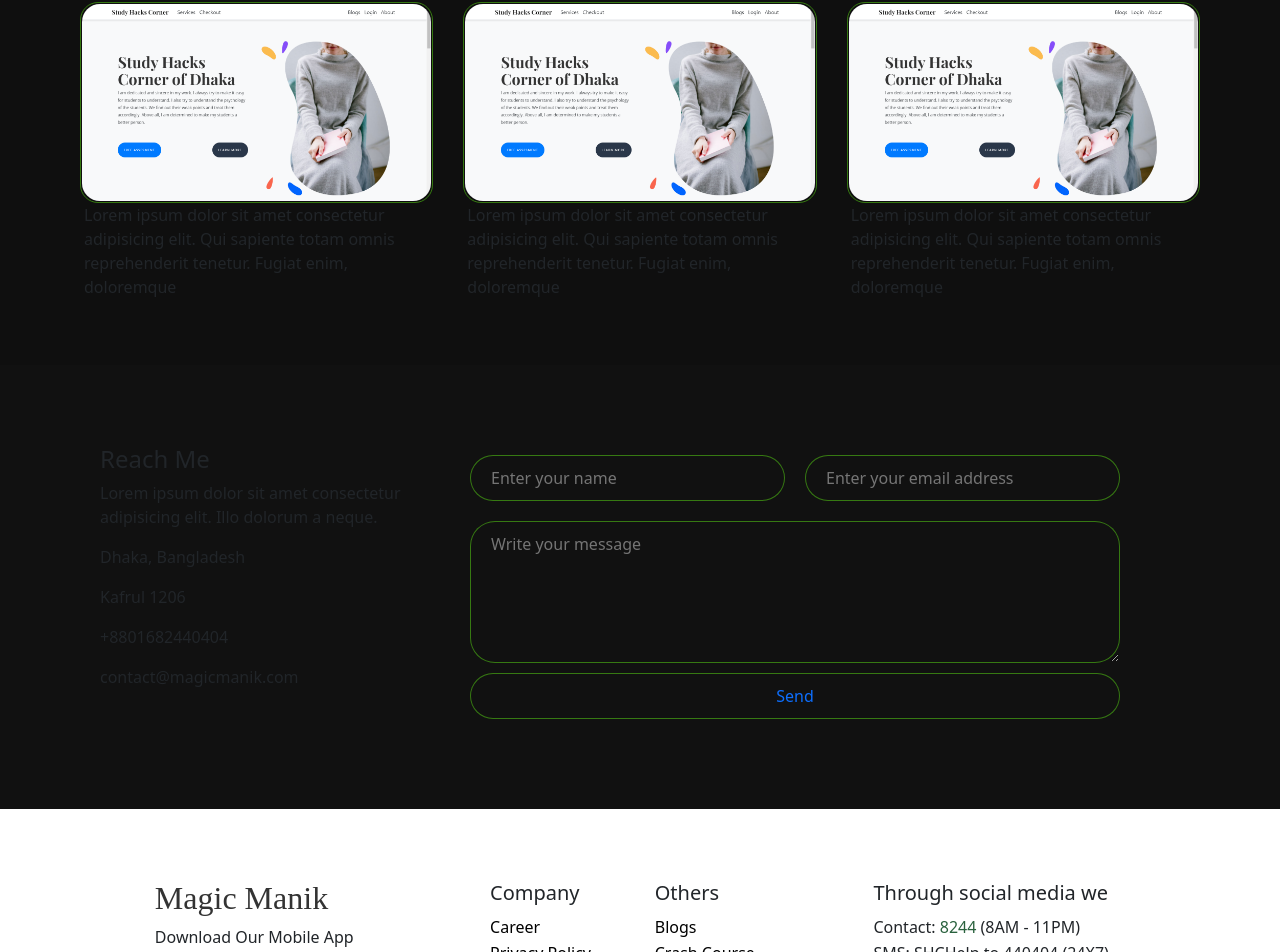
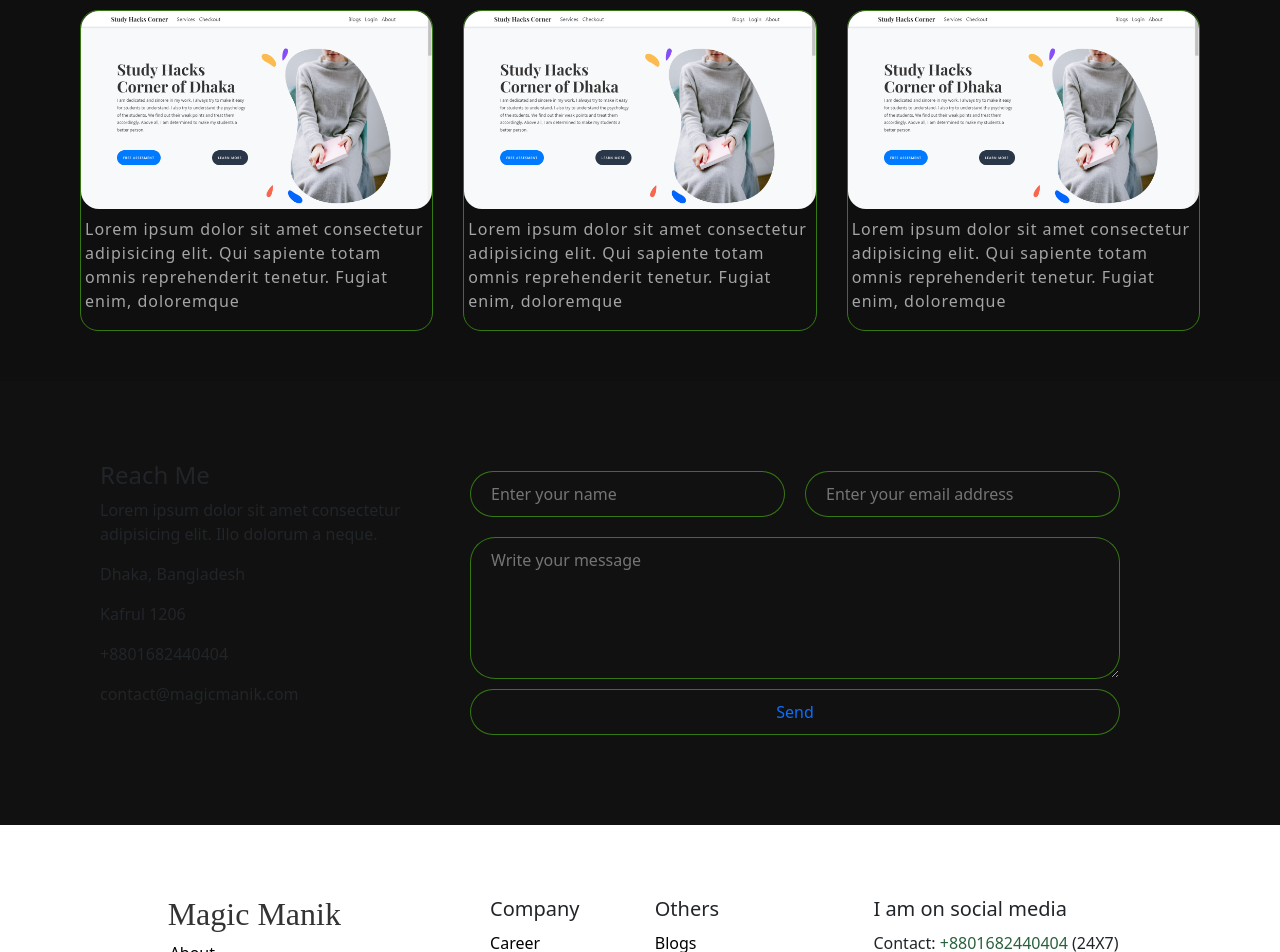
Before and after one commit to MagicManik/magic-manik-client, a React (Create React App) app: page / in a window 1280 px wide. Shown: the part 1111-2063 px from the top of the page. Built offline with nearby package versions, Linux system fonts and the light colour scheme.

Commit message:
update projects

```diff
--- a/src/Pages/Home/Projects/Projects.css
+++ b/src/Pages/Home/Projects/Projects.css
@@ -18,7 +18,13 @@
     border-width: 1px;
     border-color: rgba(92, 225, 21, 0.5);
     border-radius: 18px;
+}
+
+.project p {
     padding: 1px;
+    padding-top: 8px;
+    letter-spacing: 1px;
+    color: rgb(165, 165, 165);
 }
 
 .project img {
--- a/src/Pages/Home/Projects/Projects.js
+++ b/src/Pages/Home/Projects/Projects.js
@@ -15,38 +15,44 @@ const Projects = () => {
                 <div>
                     <div className='project'>
                         <a href="/"><img src={tools} alt="" /></a>
+                        <p className='px-1'>Lorem ipsum dolor sit amet consectetur adipisicing elit. Qui sapiente totam omnis reprehenderit tenetur. Fugiat enim, doloremque</p>
                     </div>
-                    <p className='px-1'>Lorem ipsum dolor sit amet consectetur adipisicing elit. Qui sapiente totam omnis reprehenderit tenetur. Fugiat enim, doloremque</p>
+
                 </div>
                 <div>
                     <div className='project'>
                         <a href="/"><img src={study} alt="" /></a>
+                        <p className='px-1'>Lorem ipsum dolor sit amet consectetur adipisicing elit. Qui sapiente totam omnis reprehenderit tenetur. Fugiat enim, doloremque</p>
                     </div>
-                    <p className='px-1'>Lorem ipsum dolor sit amet consectetur adipisicing elit. Qui sapiente totam omnis reprehenderit tenetur. Fugiat enim, doloremque</p>
+
                 </div>
                 <div>
                     <div className='project'>
                         <a href="/"><img src={study} alt="" /></a>
+                        <p className='px-1'>Lorem ipsum dolor sit amet consectetur adipisicing elit. Qui sapiente totam omnis reprehenderit tenetur. Fugiat enim, doloremque</p>
                     </div>
-                    <p className='px-1'>Lorem ipsum dolor sit amet consectetur adipisicing elit. Qui sapiente totam omnis reprehenderit tenetur. Fugiat enim, doloremque</p>
+
                 </div>
                 <div>
                     <div className='project'>
                         <a href="/"><img src={study} alt="" /></a>
+                        <p className='px-1'>Lorem ipsum dolor sit amet consectetur adipisicing elit. Qui sapiente totam omnis reprehenderit tenetur. Fugiat enim, doloremque</p>
                     </div>
-                    <p className='px-1'>Lorem ipsum dolor sit amet consectetur adipisicing elit. Qui sapiente totam omnis reprehenderit tenetur. Fugiat enim, doloremque</p>
+
                 </div>
                 <div>
                     <div className='project'>
                         <a href="/"><img src={study} alt="" /></a>
+                        <p className='px-1'>Lorem ipsum dolor sit amet consectetur adipisicing elit. Qui sapiente totam omnis reprehenderit tenetur. Fugiat enim, doloremque</p>
                     </div>
-                    <p className='px-1'>Lorem ipsum dolor sit amet consectetur adipisicing elit. Qui sapiente totam omnis reprehenderit tenetur. Fugiat enim, doloremque</p>
+
                 </div>
                 <div>
                     <div className='project'>
                         <a href="/"><img src={study} alt="" /></a>
+                        <p className='px-1'>Lorem ipsum dolor sit amet consectetur adipisicing elit. Qui sapiente totam omnis reprehenderit tenetur. Fugiat enim, doloremque</p>
                     </div>
-                    <p className='px-1'>Lorem ipsum dolor sit amet consectetur adipisicing elit. Qui sapiente totam omnis reprehenderit tenetur. Fugiat enim, doloremque</p>
+
                 </div>
             </div>
         </section>
--- a/src/Pages/Shared/Footer/Footer.js
+++ b/src/Pages/Shared/Footer/Footer.js
@@ -1,6 +1,4 @@
 import React from 'react';
-// import playStore from '../../../images/playstore.png';
-// import appStore from '../../../images/appstore.png';
 import { FaFacebook, FaInstagram, FaTwitter, FaYoutube } from 'react-icons/fa';
 import './Footer.css';
 
@@ -10,15 +8,11 @@ const Footer = () => {
             <div className="footer-section">
                 <div className='footer-container'>
                     <h2 className='title-logo'>Magic Manik</h2>
-                    <p>Download Our Mobile App</p>
-                    <div className='d-flex'>
-                        {/* <a href="https://www.linkedin.com/in/manikislammahi/">
-                            <img className='app-logo' src={playStore} alt="" />
-                        </a> */}
-                        {/* <a href="https://www.linkedin.com/in/manikislammahi/">
-                            <img className='app-logo ps-2' src={appStore} alt="" />
-                        </a> */}
-                    </div>
+                    {/* <div className='d-flex'> */}
+                    <p className='footer-text'><a href="https://www.linkedin.com/in/manikislammahi/">About</a></p>
+                    <p className='footer-text'><a href="https://www.linkedin.com/in/manikislammahi/">Contact me</a></p>
+                    <p className='footer-text'><a href="https://www.linkedin.com/in/manikislammahi/">Manik Blogs</a></p>
+                    {/* </div> */}
                 </div>
 
                 <div className='company-others'>
@@ -39,10 +33,10 @@ const Footer = () => {
                 </div>
 
                 <div className='social-media'>
-                    <h5 className='footer-text pb-2'>Through social media we</h5>
-                    <p className='footer-text'>Contact: <span className='footer-span'>8244</span> (8AM - 11PM)</p>
-                    <p className='footer-text'>SMS: SHCHelp to 440404 (24X7)</p>
-                    <p className='footer-text'>Email: <span className='footer-span'>support@studyhackscorner.com</span></p>
+                    <h5 className='footer-text pb-2'>I am on social media</h5>
+                    <p className='footer-text'>Contact: <span className='footer-span'>+8801682440404</span> (24X7)</p>
+                    <p className='footer-text'>SMS: +8801682440404 (24X7)</p>
+                    <p className='footer-text'>Email: <span className='footer-span'>support@magicmanik.com</span></p>
 
                     <div className='social-icon-container'>
                         <a href="https://www.linkedin.com/in/manikislammahi/"><FaFacebook className='social-icon' /></a>
```
